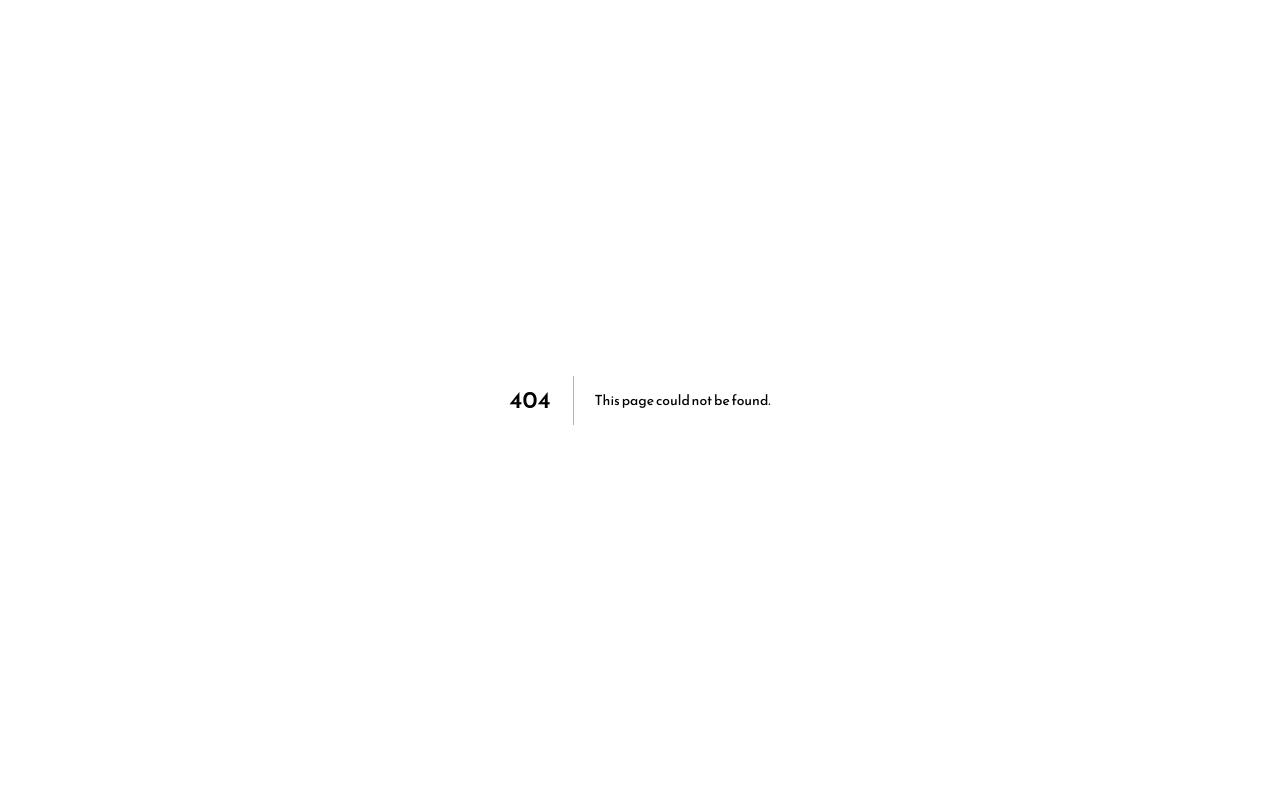
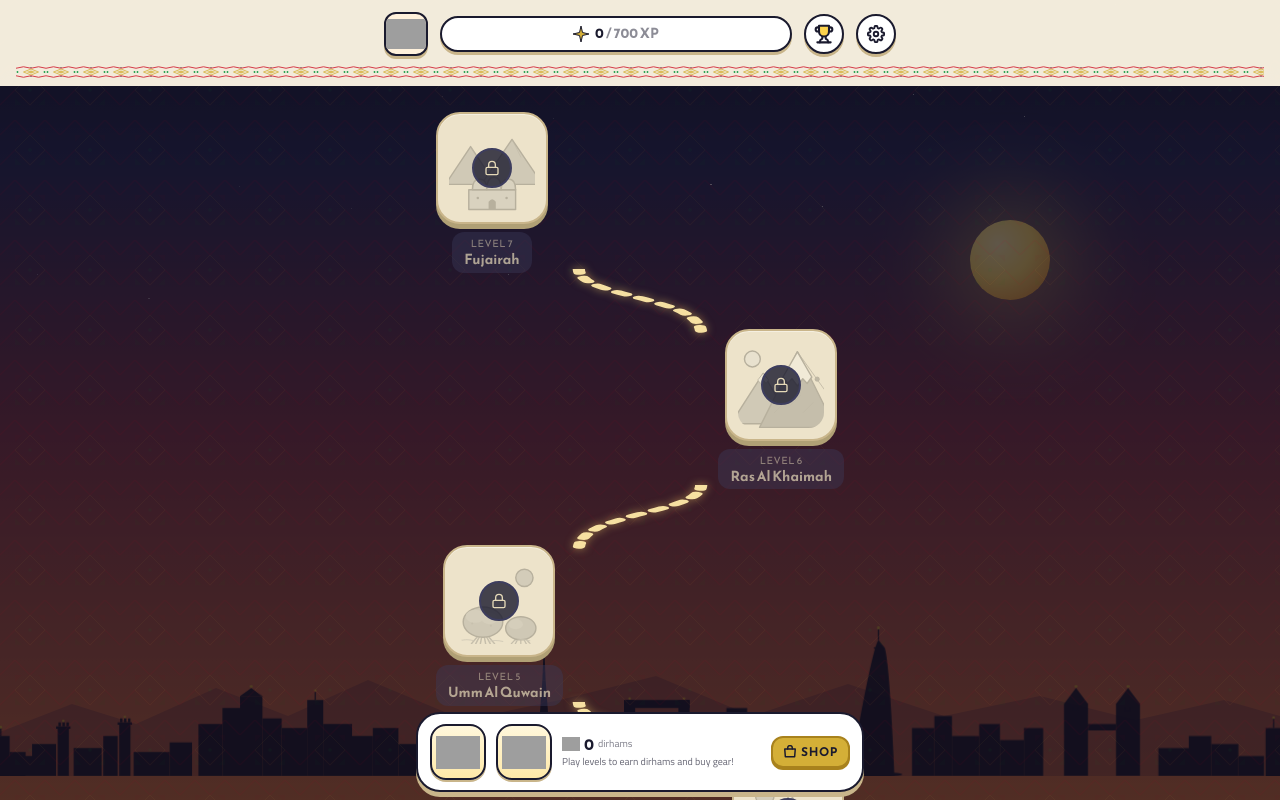
Before and after one commit to hadi14250/Falcon-s-Journey-Through-Science, a Next.js app: page /map in a window 1280 px wide. Before the commit this address had no page. Shown: the top 800 px of the page. Built offline with nearby package versions, Linux system fonts and the light colour scheme; grey boxes are pictures that could not be loaded.

Commit message:
feat(map): /map page wires backdrop + journey + dock

```diff
--- /dev/null
+++ b/src/app/map/loading.tsx
@@ -0,0 +1,5 @@
+import DhowLoader from "@/components/ui/DhowLoader";
+
+export default function Loading() {
+  return <DhowLoader />;
+}
--- /dev/null
+++ b/src/app/map/page.tsx
@@ -0,0 +1,7 @@
+"use client";
+
+import JourneyMap from "@/components/map/JourneyMap";
+
+export default function MapPage() {
+  return <JourneyMap />;
+}
```
